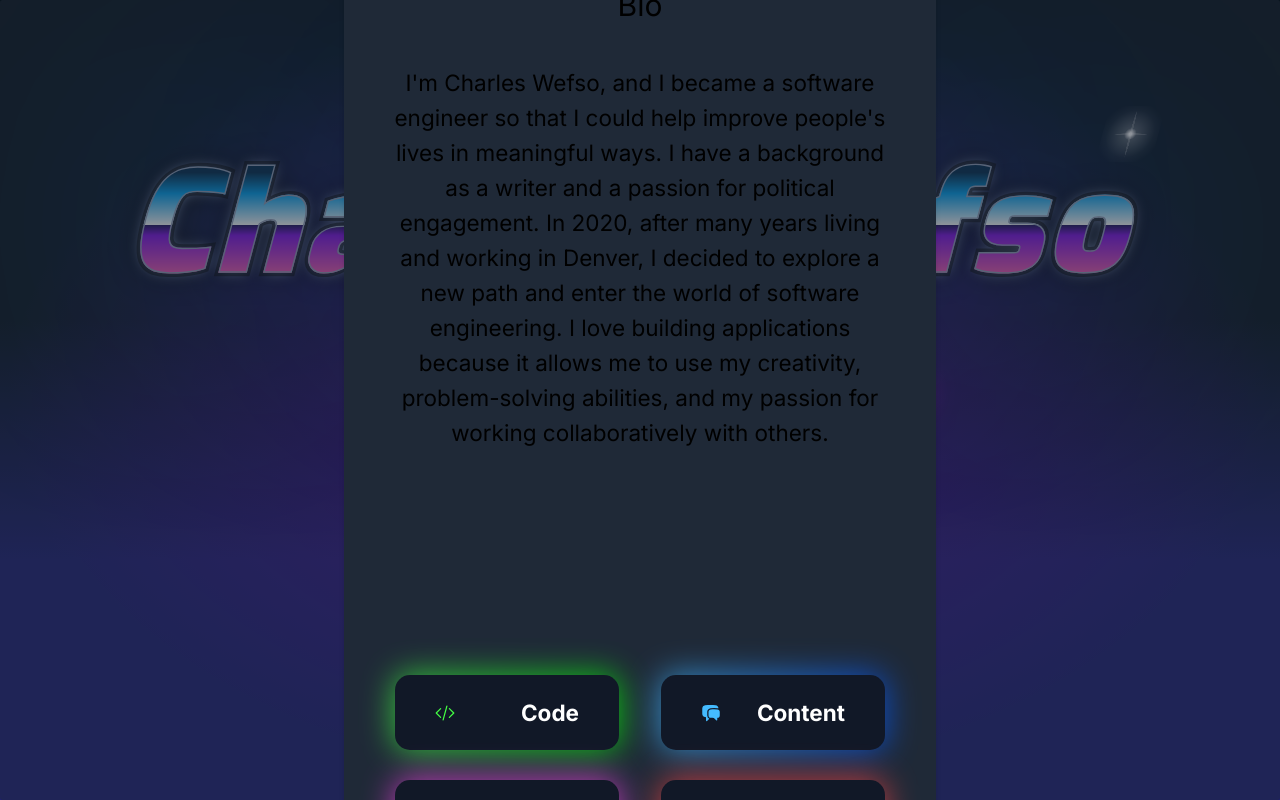
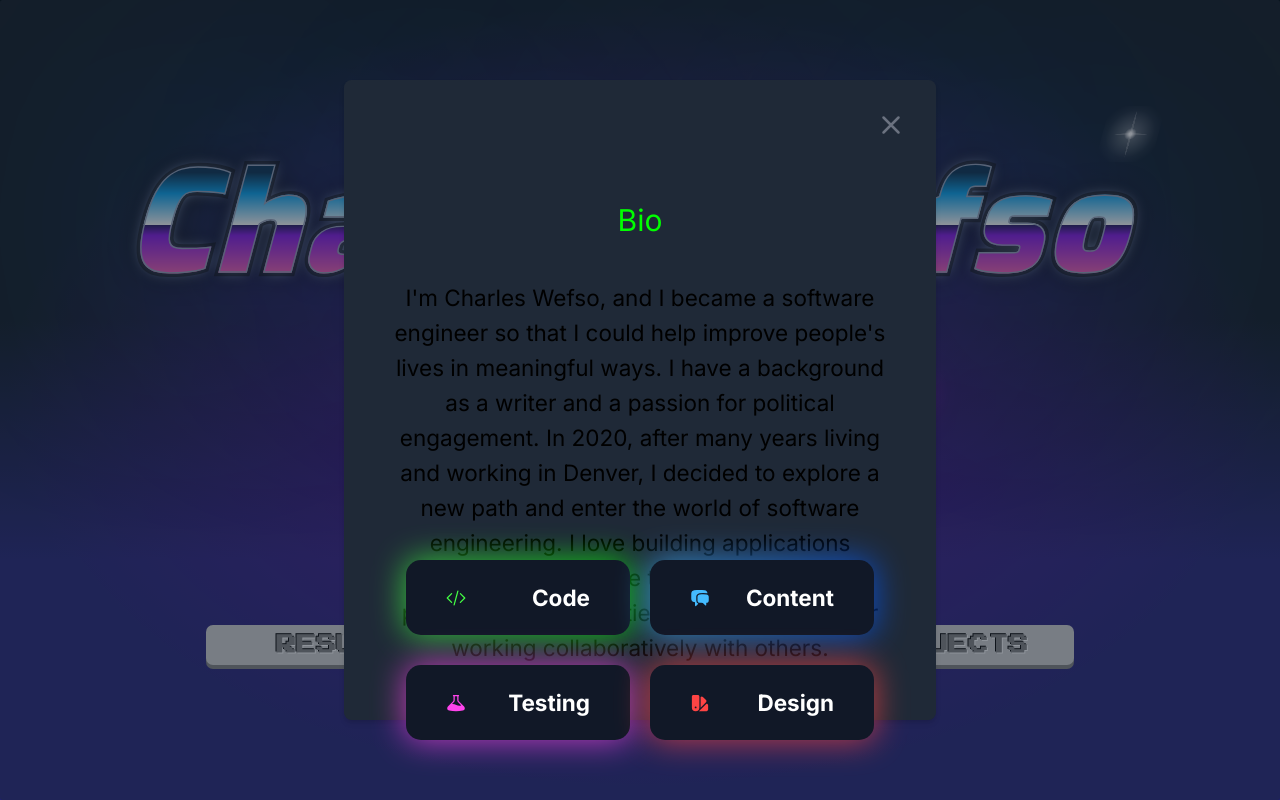
Before and after one commit to cwefso/resume-site, a Next.js app: page / in a window 1280 px wide. Both pictures are taken after a click on the button "ABOUT". Built offline with nearby package versions, Linux system fonts and the light colour scheme.

Commit message:
Fix button colors

```diff
--- a/app/components/Modal.tsx
+++ b/app/components/Modal.tsx
@@ -7,6 +7,7 @@ import { Button } from "./Button";
 const Modal = ({ isOpen, setIsOpen, children }: any) => {
   const [content, setContent] = useState<string>("");
   const [sectionTitle, setSectionTitle] = useState<string>("");
+  const [sectionColor, setSectionColor] = useState<string>("");
   const onClose = () => {
     setIsOpen(false);
     setContent(sections[0].text);
@@ -21,6 +22,7 @@ const Modal = ({ isOpen, setIsOpen, children }: any) => {
     if (sections) {
       setContent(sections[0].text);
       setSectionTitle(sections[0].title);
+      setSectionColor(sections[0].textColor);
     }
   }, []);
 
@@ -28,7 +30,7 @@ const Modal = ({ isOpen, setIsOpen, children }: any) => {
     <>
       {isOpen && (
         <div className="fixed top-0 left-0 w-full h-full bg-gray-800 bg-opacity-50 rounded-sm shadow-sm flex  justify-center items-center z-10">
-          <div className="bg-gray-800 p-6 rounded-md shadow-md mx-4 min-h-[80vh] ">
+          <div className="bg-gray-800 p-6 rounded-md shadow-md mx-4  h-[80vh]">
             <div className="flex justify-end">
               <button
                 className="text-gray-500 hover:text-gray-700 focus:outline-none"
@@ -50,12 +52,23 @@ const Modal = ({ isOpen, setIsOpen, children }: any) => {
                 </svg>
               </button>
             </div>
-            <p className="m-8 text-2xl  text-center">{sectionTitle}</p>
-            <div className="mx-2 md:max-w-[40vw] m-4 text-center">
-              <div className="text-2xl md:text-lg md:h-[550px]">{content}</div>
 
-              <div className="grid grid-cols-1 md:grid-cols-2 gap-4 place-items-center pt-12">
-                <>
+            <div className="mx-2 md:max-w-[40vw] m-4 text-center flex flex-col items-center">
+              <div className="relative top-[5vh]">
+                <p
+                  className="text-2xl text-center"
+                  style={{ color: sectionColor }}
+                >
+                  {sectionTitle}
+                </p>
+              </div>
+
+              <div className="relative top-[10vh]">
+                <div className="text-2xl md:text-lg md:h-[20vh]">{content}</div>
+              </div>
+
+              <div className="relative top-[25vh]">
+                <div className="grid grid-cols-1 md:grid-cols-2 gap-4 place-items-center">
                   {sections.map((section, index) => {
                     if (index > 0) {
                       return (
@@ -67,6 +80,7 @@ const Modal = ({ isOpen, setIsOpen, children }: any) => {
                             clickHandler={() => {
                               setSectionTitle(section.title);
                               setContent(section.text);
+                              setSectionColor(section.textColor);
                             }}
                             colors={section.colors as string}
                             icon={section.icon}
@@ -75,7 +89,7 @@ const Modal = ({ isOpen, setIsOpen, children }: any) => {
                       );
                     }
                   })}
-                </>
+                </div>
               </div>
             </div>
           </div>
--- a/app/components/TextSections.tsx
+++ b/app/components/TextSections.tsx
@@ -11,18 +11,21 @@ export const sections = [
     text: `I'm Charles Wefso, and I became a software engineer so that I could help improve people's lives in meaningful ways. I have a background as a writer and a passion for political engagement. In 2020, after many years living and working in Denver, I decided to explore a new path and enter the world of software engineering. I love building applications because it allows me to use my creativity, problem-solving abilities, and my passion for working collaboratively with others.`,
     icon: CodeBracketIcon,
     colors: "from-[#44FF44] to-[#00FF00]",
+    textColor: "#00FF00",
   },
   {
     title: `Code`,
     text: `I have 3 years of experience as software engineer, primarily focused on Frontend Engineering. I am skilled in HTML/CSS and JavaScript/TypeScript, as well using libraries like React and frameworks like Next.js. I have experience building and documenting APIs with Express, and I have extensive experience retrieving and sending data to APIs. I am also experienced with using systems like Docker to access containers.`,
     icon: CodeBracketIcon,
     colors: "from-[#44FF44] to-[#00FF00]",
+    textColor: "#44FF44",
   },
   {
     title: `Content`,
-    text: `My background as a writer and creating commercial content gives me a solid foundation for excellent communication and the ability to create compelling content if needed. I am also capable of writing very clear and straightforward documentation, as well as detailed PRs and reviews of others code.`,
+    text: `My background as a writer and creating commercial content gives me a solid foundation for excellent communication and the ability to create compelling content if needed. I am also capable of writing very clear and straightforward documentation, as well as detailed PRs and reviews of other's code.`,
     icon: ChatBubbleLeftRightIcon,
     colors: "from-[#44BBFF] to-[#0055FF]",
+    textColor: "#44BBFF",
   },
   {
     title: `Testing`,
@@ -30,12 +33,13 @@ export const sections = [
     I'm well-versed in Testing Driven Design, proficiently employing various testing libraries to ensure robust code quality. While I've recently focused on Cypress for end-to-end testing, I possess adeptness in other frameworks like Jest and Mocha/Chai for comprehensive integration and unit testing. This versatility enables me to implement rigorous testing methodologies throughout the development cycle, guaranteeing the reliability and functionality of software solutions across diverse environments and scenarios.`,
     icon: BeakerIcon,
     colors: "from-[#FF44EC] to-[#FF44EC]",
+    textColor: "#FF44EC",
   },
   {
     title: `Design`,
-    text: `
-    With a keen eye for design, I excel in translating mockups into functional code, bridging the gap between design and development seamlessly. Proficient in tools like Figma, I collaborate closely with designers to ensure alignment with project vision and user experience goals. My expertise lies in transforming creative concepts into interactive and visually captivating digital experiences, maintaining fidelity to design principles while prioritizing usability and accessibility. Through effective communication and a meticulous attention to detail, I contribute to delivering polished and engaging design solutions across various platforms.`,
+    text: `Using the latest Frontend tools, I can turn complex designs into functional code, providing a bridge between design and development. My familiarity with tools such as Figma and Canva, as well as my experience with building user interfaces and marketing materials allows me to hit the ground running.`,
     icon: SwatchIcon,
     colors: "from-[#FF4444] to-[#FF4444]",
+    textColor: "#FFF444",
   },
 ];
--- a/app/page.tsx
+++ b/app/page.tsx
@@ -39,7 +39,7 @@ export default function Home() {
       </h1>
       <h2>Code Person</h2>
 
-      <div className="relative flex flex-col w-full lg:flex-row lg:justify-center gap-8 place-items-center z-[1] h-full mt-[30vh] md:mt-20">
+      <div className="relative flex flex-col w-full lg:flex-row lg:justify-center gap-8 place-items-center z-[1] h-20 mt-[30vh] md:mt-20">
         <span>
           <Link
             className="start-btn py-1 pl-2 pr-1 w-[50vw] lg:w-[20vw] "
@@ -56,6 +56,16 @@ export default function Home() {
             onClick={handleOpenModal}
           >
             ABOUT
+          </button>
+        </span>
+        <span>
+          <button
+            className="start-btn py-1 pl-2 pr-1 w-[50vw] lg:w-[20vw]"
+            onClick={() => {
+              console.log("click!");
+            }}
+          >
+            PROJECTS
           </button>
         </span>
       </div>
```
